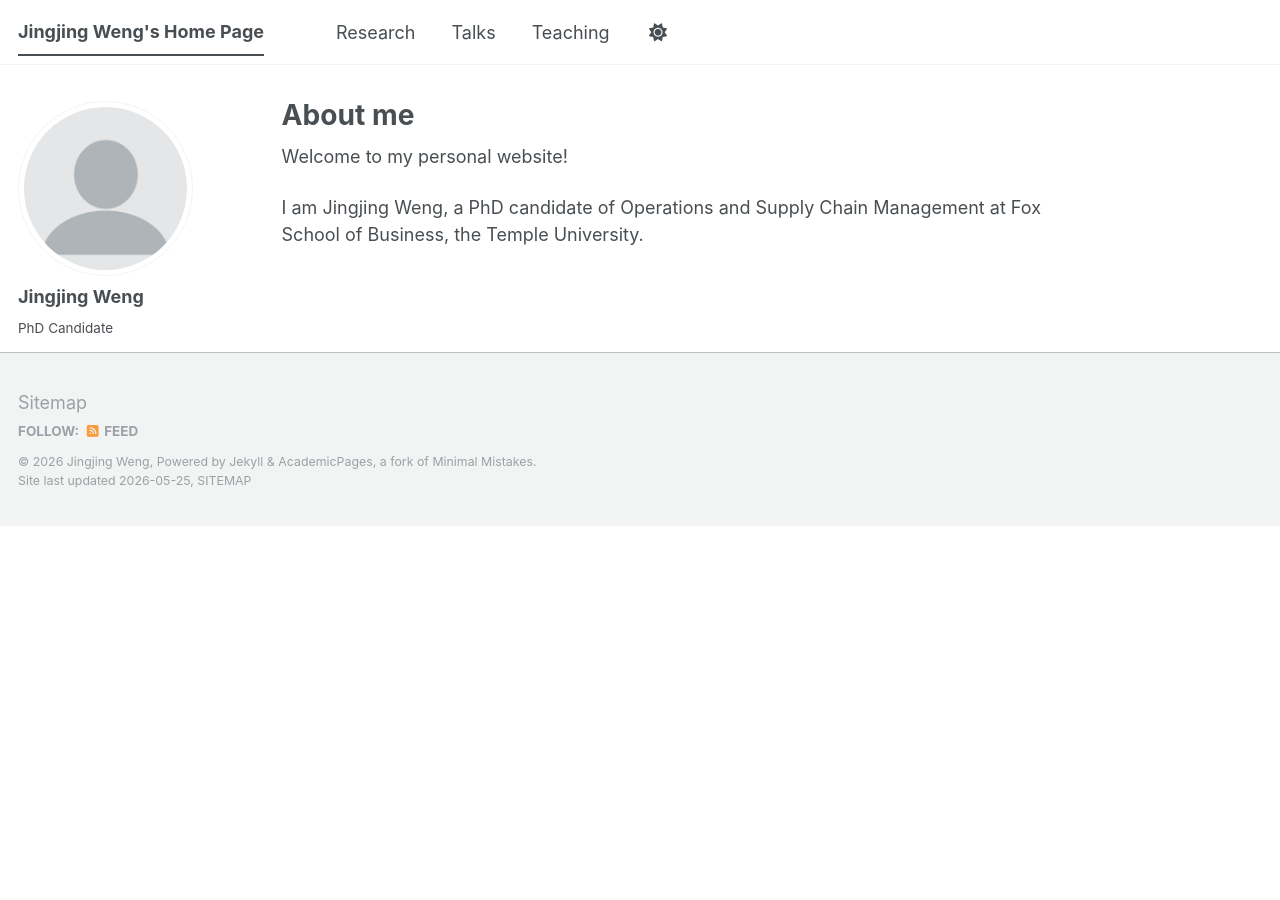
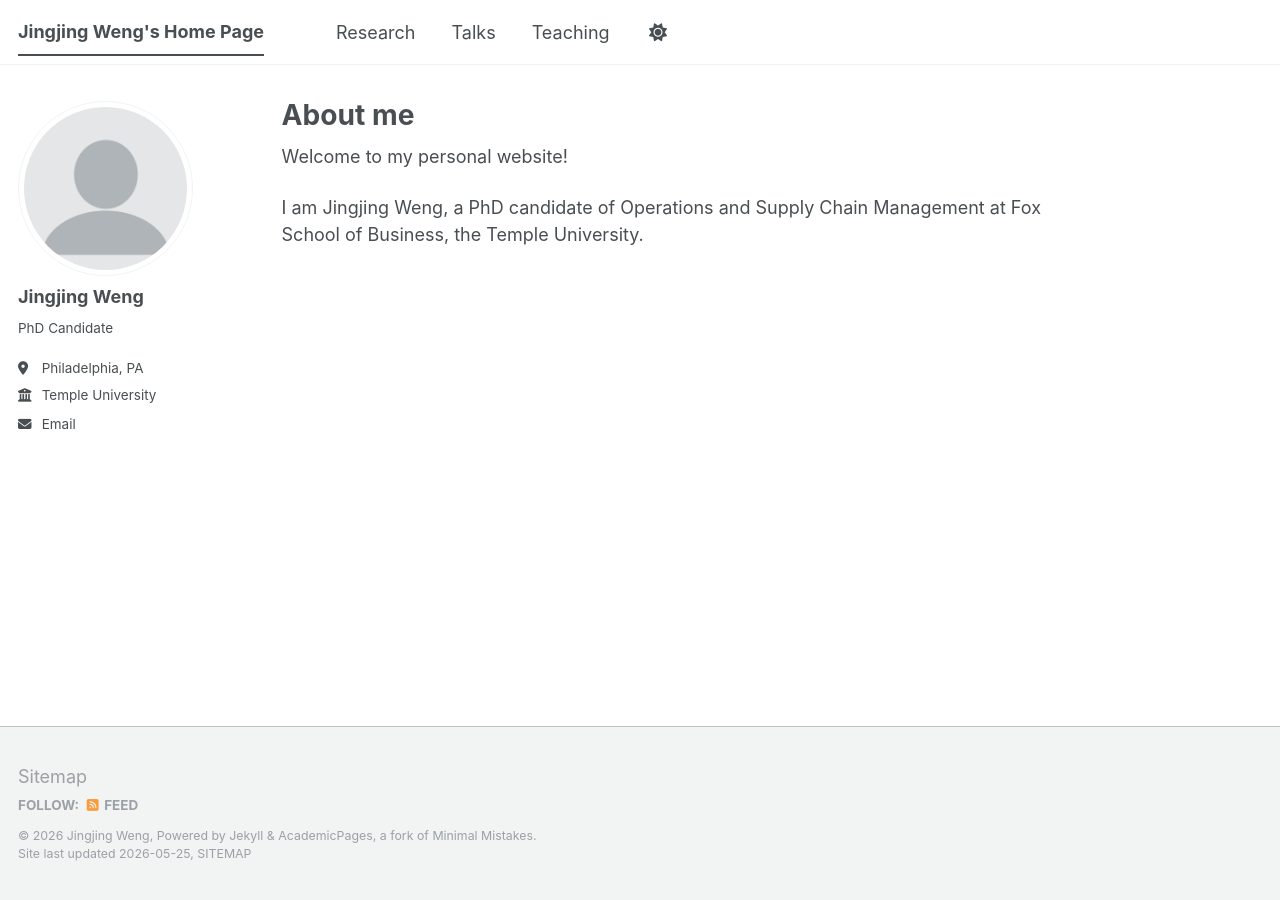
Before and after one commit to JingjingWeng/JingjingWeng.github.io, a Jekyll site: the page built from _pages/about.md, in a window 1280 px wide. Built offline with Jekyll 4.4.1, drawn with Linux system fonts in a browser that asks for light colours; a script bundle is joined from its source files by our own code; library files that are not in the unit come from our copies.

Commit message:
Update _footer.scss

```diff
--- a/_sass/layout/_footer.scss
+++ b/_sass/layout/_footer.scss
@@ -10,9 +10,9 @@
   width: 100%;
   clear: both;
   /* sticky footer fix start */
-  /* position: absolute; */
-  /* bottom: 0em;*/
-  /* height: auto; */
+  position: absolute;
+  bottom: 0em;
+  height: auto;
   /* sticky footer fix end */
   margin-top: 3em;
   color: mix(#fff, $gray, 25%);
```
